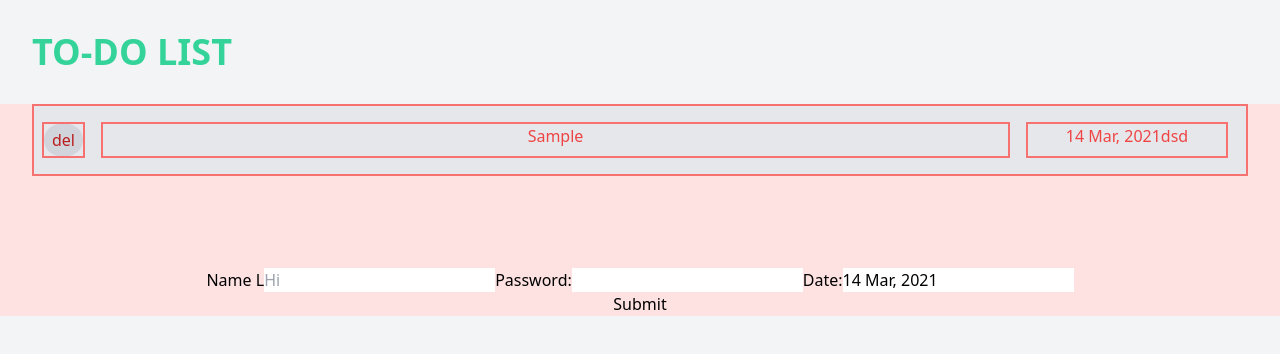
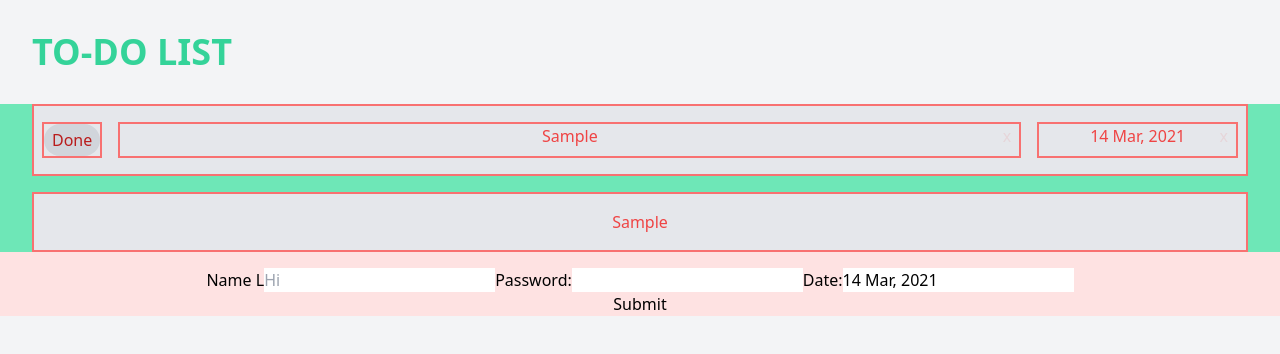
Before and after one commit to Kritsatorn/born-to-dev-assignment, a React (Create React App) app: page / in a window 1280 px wide. Both pictures are taken after typing "Sample", "Sample" into the empty fields and a click on the button "Submit". Shown: the top 354 px of the page. Built offline with nearby package versions, Linux system fonts and the light colour scheme.

Commit message:
all Edit card

```diff
--- /dev/null
+++ b/src/components/DateCanEdit.js
@@ -0,0 +1,35 @@
+import React, { useContext, useState } from "react";
+import { EditTaskContext } from "../context/EditTaskContext";
+import { TodoContext } from "../context/TodoContext";
+import DayPickerInput from "react-day-picker/DayPickerInput";
+import "react-day-picker/lib/style.css";
+export default function DateCanEdit() {
+  const { storeEdit, task } = useContext(EditTaskContext);
+  const { dateFormatShort } = useContext(TodoContext);
+  const [toggle, setToggle] = useState(false);
+  return (
+    <div className="relative group w-2/12 mx-2 border-2 border-solid border-red-400 ">
+      {!toggle && dateFormatShort(task.date)}
+      {toggle && (
+        <DayPickerInput
+          onDayChange={(day) => {
+            storeEdit(null, day, "date", task.id);
+            setToggle(!toggle);
+          }}
+          value={dateFormatShort(task.date)}
+          dayPickerProps={{
+            todayButton: "Today",
+          }}
+        />
+      )}
+      {!toggle && (
+        <button
+          className=" absolute right-0 mr-2 z-10 opacity-10 group-hover:opacity-75  "
+          onClick={() => setToggle(!toggle)}
+        >
+          x
+        </button>
+      )}
+    </div>
+  );
+}
--- /dev/null
+++ b/src/components/DoneBtn.js
@@ -0,0 +1,30 @@
+import React, { useContext, useState } from "react";
+import { EditTaskContext } from "../context/EditTaskContext";
+export default function DoneBtn() {
+  const { storeEdit, task, delTask } = useContext(EditTaskContext);
+  const [toggle, setToggle] = useState(false);
+  return (
+    <div className="mx-2 flex border-2 border-solid border-red-400 ">
+      <button
+        className=" text-red-700 bg-gray-300 px-2 py-1 rounded-3xl focus:outline-none"
+        onClick={(event) => {
+          storeEdit(event, toggle, "done", task.id);
+          setToggle(!toggle);
+        }}
+      >
+        {task.done ? "Undo" : "Done"}
+      </button>
+
+      {task.done && (
+        <button
+          className=" text-red-700 bg-gray-300 px-2 py-1 rounded-3xl focus:outline-none"
+          onClick={() => {
+            delTask();
+          }}
+        >
+          Del
+        </button>
+      )}
+    </div>
+  );
+}
--- /dev/null
+++ b/src/components/NameCanEdit.js
@@ -0,0 +1,39 @@
+import React, { useContext, useState } from "react";
+import { EditTaskContext } from "../context/EditTaskContext";
+export default function NameCanEdit() {
+  const { storeEdit, task } = useContext(EditTaskContext);
+  const [toggle, setToggle] = useState(false);
+  const [nameInput, setNameInput] = useState("");
+  return (
+    <div className=" relative group z-1 w-9/12 mx-2 border-2 border-solid border-red-400 ">
+      {!toggle && task.name}
+      {toggle && (
+        <form
+          onSubmit={(event) => {
+            storeEdit(event, nameInput, "name", task.id);
+            setToggle(!toggle);
+          }}
+          className=" text-black focus:outline-none  bg-gray-800"
+        >
+          <label>
+            <input
+              className="focus:outline-none w-full"
+              value={nameInput}
+              name="name"
+              onChange={(event) => setNameInput(event.target.value)}
+              placeholder="Hi"
+            />
+          </label>
+        </form>
+      )}
+      {!toggle && (
+        <button
+          className=" absolute right-0 mr-2 z-10 opacity-10 group-hover:opacity-75  "
+          onClick={() => setToggle(!toggle)}
+        >
+          x
+        </button>
+      )}
+    </div>
+  );
+}
--- a/src/components/TaskCard.js
+++ b/src/components/TaskCard.js
@@ -1,104 +1,31 @@
-import { useContext, useState } from "react";
-import { TodoContext } from "../context/TodoContext";
+import { useContext } from "react";
 import { EditTaskContext } from "../context/EditTaskContext";
-import DayPickerInput from "react-day-picker/DayPickerInput";
-import "react-day-picker/lib/style.css";
+import NameCanEdit from "../components/NameCanEdit";
+import DateCanEdit from "../components/DateCanEdit";
+import DoneBtn from "../components/DoneBtn";
 export default function TaskCard() {
-  const { arrTask, setArrTask, dateFormatShort } = useContext(TodoContext);
-  const { task, setTask } = useContext(EditTaskContext);
-  const [nameInput, setNameInput] = useState("");
-  const [toggle, setToggle] = useState(false);
-  const [toggleD, setToggleD] = useState(false);
-  const delTask = () => {
-    setArrTask(arrTask.filter((item) => item.id !== task.id));
-  };
-  const getItemIndex = (arr, item) => {
-    return arr.findIndex((e) => e.id === item);
-  };
+  const { task } = useContext(EditTaskContext);
 
-  function storeEdit(event) {
-    event.preventDefault();
-    const itemIndex = getItemIndex(arrTask, task.id);
-    const obj = {
-      ...task,
-      name: nameInput,
-    };
-    if (itemIndex === -1) {
-      return;
-    }
-    const newArr = [...arrTask];
-    newArr[itemIndex] = obj;
-    setArrTask(newArr);
-    setToggle(!toggle);
-  }
-  const editDate = (day) => {
-    console.log("day ", day);
-    const itemIndex = getItemIndex(arrTask, task.id);
-    const obj = {
-      ...task,
-      date: day,
-    };
-    if (itemIndex === -1) {
-      return;
-    }
-    const newArr = [...arrTask];
-    newArr[itemIndex] = obj;
-    setArrTask(newArr);
-    setToggleD(!toggleD);
-  };
   return (
-    <div className="group">
+    <div className=" bg-green-300 ">
       <div
-        className={`py-4 mx-8 my-4 flex group bg-gray-200 text-red-500 border-2 border-solid border-red-400
-
+        className={`py-4 mx-8 my-4 flex  bg-gray-200 text-red-500 border-2 border-solid border-red-400
       ${task.done ? " line-through" : ""} `}
       >
-        <div className="mx-2 border-2 border-solid border-red-400 ">
-          <button
-            className=" text-red-700 bg-gray-300 px-2 py-1 rounded-3xl focus:outline-none"
-            onClick={() => setToggleD(!toggleD)}
-          >
-            del
-          </button>
+        <DoneBtn />
+        <NameCanEdit />
+        <DateCanEdit />
+      </div>
+      {/* z-1  opacity-0
+        delay-500 transition duration-1000 ease-in-out transform group-hover:opacity-100 */}
+      {!task.done && (
+        <div
+          className="py-4 mx-8 my-4
+       bg-gray-200 text-red-500 border-2 border-solid border-red-400 "
+        >
+          {task.description}
         </div>
-        <div className=" w-9/12 mx-2 border-2 border-solid border-red-400 ">
-          {/* {task.name} */}
-          {!toggle && task.name}
-          {toggle && (
-            <form
-              onSubmit={storeEdit}
-              className=" text-black focus:outline-none  bg-gray-800"
-            >
-              <label>
-                <input
-                  className="focus:outline-none w-full"
-                  value={nameInput}
-                  name="name"
-                  onChange={(event) => setNameInput(event.target.value)}
-                  placeholder="Hi"
-                />
-              </label>
-            </form>
-          )}
-        </div>
-
-        <div className=" w-2/12  mx-2  border-2 border-solid border-red-400 ">
-          {dateFormatShort(task.date)}
-          {toggleD ? "ree" : "dsd"}
-          {toggleD && (
-            <DayPickerInput
-              onDayChange={(day) => editDate(day)}
-              value={dateFormatShort(task.date)}
-              dayPickerProps={{
-                todayButton: "Today",
-              }}
-            />
-          )}
-        </div>
-      </div>
-      <div className="py-4 mx-8 my-4 flex z-1 invisible group-hover:visible bg-gray-200 text-red-500 border-2 border-solid border-red-400 ">
-        DES
-      </div>
+      )}
     </div>
   );
 }
--- a/src/context/EditTaskContext.js
+++ b/src/context/EditTaskContext.js
@@ -1,9 +1,31 @@
-import React, { useState, useEffect } from "react";
+import React, { useContext } from "react";
+import { TodoContext } from "./TodoContext";
 const EditTaskContext = React.createContext();
 const EditTaskContextProvider = ({ children, task }) => {
-  // const [task, setTask] = useState(task);
+  const { arrTask, setArrTask } = useContext(TodoContext);
+  const delTask = () => {
+    setArrTask(arrTask.filter((item) => item.id !== task.id));
+  };
+
+  const getItemIndex = (arr, item) => {
+    return arr.findIndex((e) => e.id === item);
+  };
+  const storeEdit = (event, newVal, field, id) => {
+    event && event.preventDefault();
+    const itemIndex = getItemIndex(arrTask, id);
+    const obj = {
+      ...task,
+      [field]: newVal,
+    };
+    if (itemIndex === -1) {
+      return;
+    }
+    const newArr = [...arrTask];
+    newArr[itemIndex] = obj;
+    setArrTask(newArr);
+  };
   return (
-    <EditTaskContext.Provider value={{ task }}>
+    <EditTaskContext.Provider value={{ task, storeEdit, delTask }}>
       {children}
     </EditTaskContext.Provider>
   );
--- a/src/context/TodoContext.js
+++ b/src/context/TodoContext.js
@@ -1,4 +1,4 @@
-import React, { useState, useEffect } from "react";
+import React, { useState } from "react";
 const TodoContext = React.createContext();
 const TodoContextProvider = (props) => {
   const [arrTask, setArrTask] = useState([]);
--- a/src/pages/Homepage.js
+++ b/src/pages/Homepage.js
@@ -1,4 +1,4 @@
-import { useContext, useEffect, useState } from "react";
+import { useContext } from "react";
 import { TodoContext } from "../context/TodoContext";
 import DayPickerInput from "react-day-picker/DayPickerInput";
 import "react-day-picker/lib/style.css";
@@ -12,7 +12,6 @@ export default function HomePage() {
     task,
     setTask,
     dateFormatShort,
-    setArrTask,
   } = useContext(TodoContext);
   // const [done, setDone] = useState(false);
   return (
--- a/tailwind.config.js
+++ b/tailwind.config.js
@@ -7,6 +7,8 @@ module.exports = {
   variants: {
     extend: {
       visibility: ["group-hover", "focus"],
+      display: ["group-hover", "focus"],
+      opacity: ["group-hover", "focus"],
     },
   },
   plugins: [],
```
Also changed, not shown: src/components/InputName.js (deleted).
